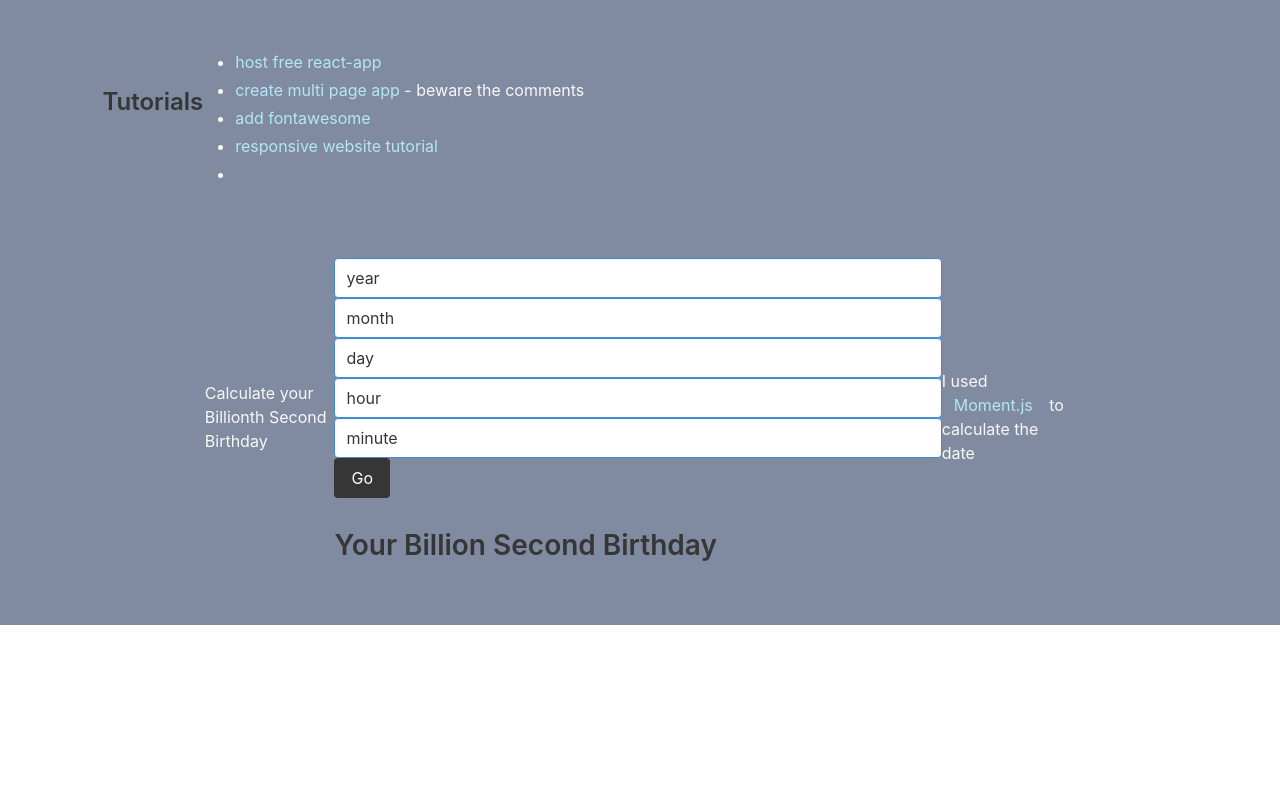
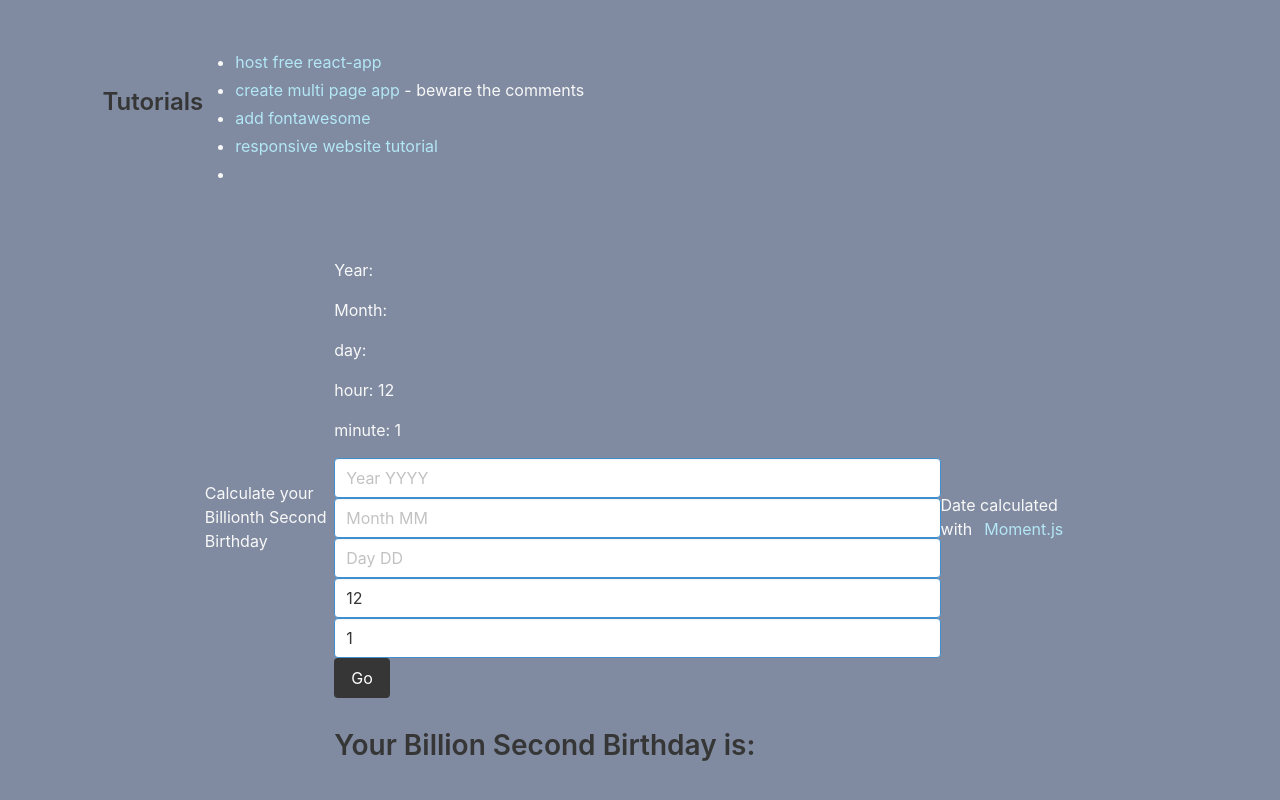
Before and after one commit to Graezer/geza-hp, a React (Create React App) app: page /Coding in a window 1280 px wide. Shown: the part 598-1398 px from the top of the page. Before the commit the page ends 1223 px from the top, so only its background shows below. Built offline with nearby package versions, Linux system fonts and the light colour scheme.

Commit message:
get billion second nearly to work

```diff
--- a/src/projects/BillionBirthday.js
+++ b/src/projects/BillionBirthday.js
@@ -4,34 +4,50 @@
 function BillionBirthday() {
 
   const [year, setYear] = useState('')
-  const handleSubmit = e => {
+  const [month, setMonth] = useState('')
+  const [day, setDay] = useState('')
+  const [hour, setHour] = useState('12')
+  const [minute, setMinute] = useState('1')
+  const date = {year, month, day, hour, minute}
+
+  const handleSubmit = (e) => {
     e.preventDefault(); // macht, dass die Seite nicht neu geladen wird
-    const year = setYear(e.target.value)
-    setYear('')
-    console.log(year)
+    console.log(date)
+    setYear("")
+    setMonth("")
+    setDay("")
+    setHour("")
+    setMinute("")
   };
 
-  function Calculate (y,m,d,h,min){
-    return (moment(`'${y}-${m}-${d} ${h}:${min}:00'`).add(10**9, 'seconds').format('LLL')
+  function calculate(y,m,d,h,min){
+    return (moment(`${y}-${m}-${d} ${h}:${min}:00`).add(10**9, 'seconds').format('LLL')
     )
   }
 
-  const calc = (x) => {Calculate(1990,12,14,12,1)}
-  console.log(calc)
+  const calcDate = (x) => {calculate(date.year,date.month,date.day,date.hour,date.minute)}
+  console.log(calcDate())
 
   return (
     <div className='content'>
       <label>Calculate your Billionth Second Birthday </label>
       <form className='' onSubmit={handleSubmit}>
-        <input type="text" className='input is-info' placeholder='Year YYYY' pattern='[0-9]*' value="year"/>
-        <input type="text" className='input is-info' placeholder='Month MM' pattern='[0-9]*' value="month" />
-        <input type="text" className='input is-info' placeholder='Day DD' pattern='[0-9]*' value="day" />
-        <input type="text" className='input is-info' placeholder='Hour HH' pattern='[0-9]*' value="hour"/>
-        <input type="text" className='input is-info' placeholder='Minute HH' pattern='[0-9]*' value="minute"/>
-        <button type="submit" onSubmit={handleSubmit} className='button is-dark'>Go</button>
-        <h2>Your Billion Second Birthday</h2>
+        <p>Year: {year}</p>
+        <p>Month: {month}</p>
+        <p>day: {day}</p>
+        <p>hour: {hour}</p>
+        <p>minute: {minute}</p>
+
+        <input type="text" onChange={(e) => setYear(e.target.value)} className='input is-info' placeholder='Year YYYY' pattern='[0-9]*' value={year}  />
+        <input type="text" onChange={(e) => setMonth(e.target.value)} className='input is-info' placeholder='Month MM' pattern='[0-9]*' value={month} />
+        <input type="text" onChange={(e) => setDay(e.target.value)} className='input is-info' placeholder='Day DD' pattern='[0-9]*' value={day} />
+        <input type="text" onChange={(e) => setHour(e.target.value)} className='input is-info' placeholder='Hour HH' pattern='[0-9]*' value={hour}/>
+        <input type="text" onChange={(e) => setMinute(e.target.value)} className='input is-info' placeholder='Minute HH' pattern='[0-9]*' value={minute}/>
+
+        <button type="submit" className='button is-dark'>Go</button>
+        <h2>Your Billion Second Birthday is: {calcDate}</h2>
       </form>
-      <p>I used <a className='App-link m-3' href="https://momentjs.com/" target="_blank" rel="noreferrer">Moment.js</a> to calculate the date</p>
+      <p>Date calculated with<a className='App-link m-3' href="https://momentjs.com/" target="_blank" rel="noreferrer">Moment.js</a></p>
     </div>
   )
 }
```
